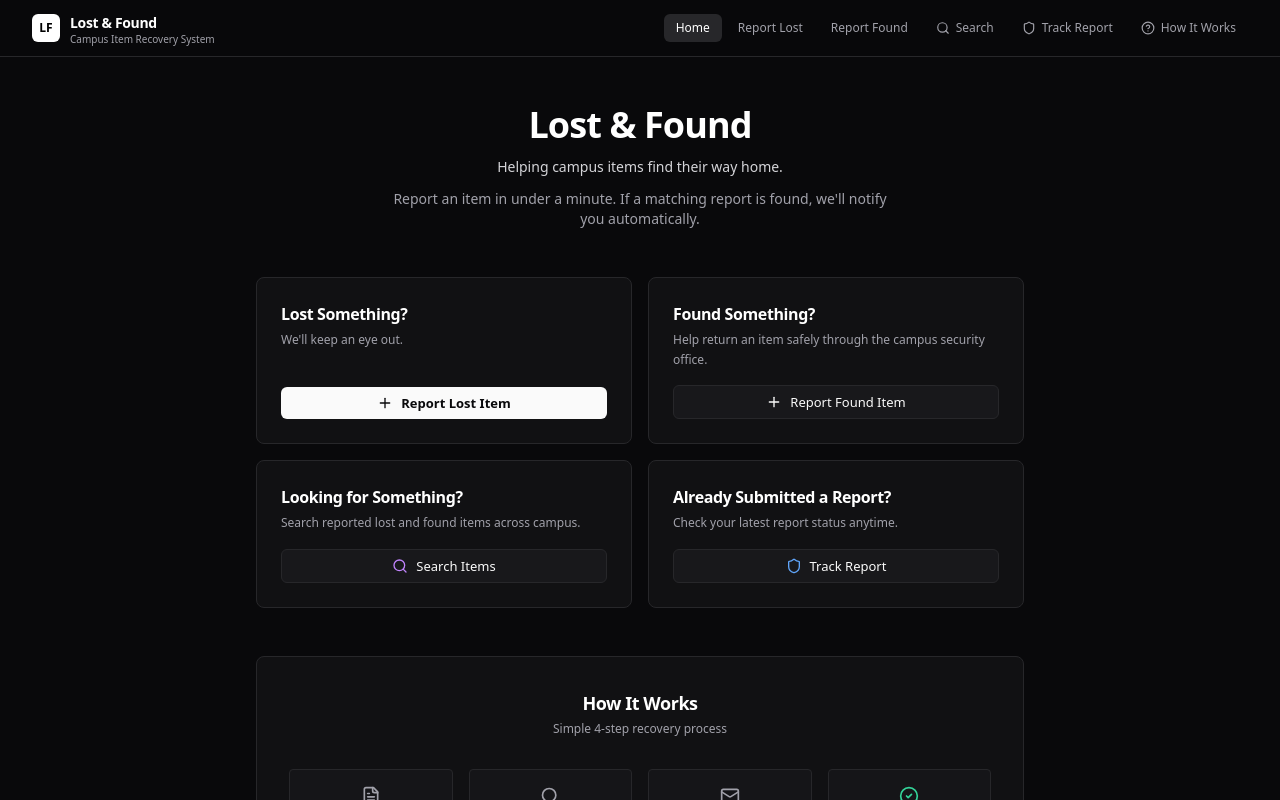
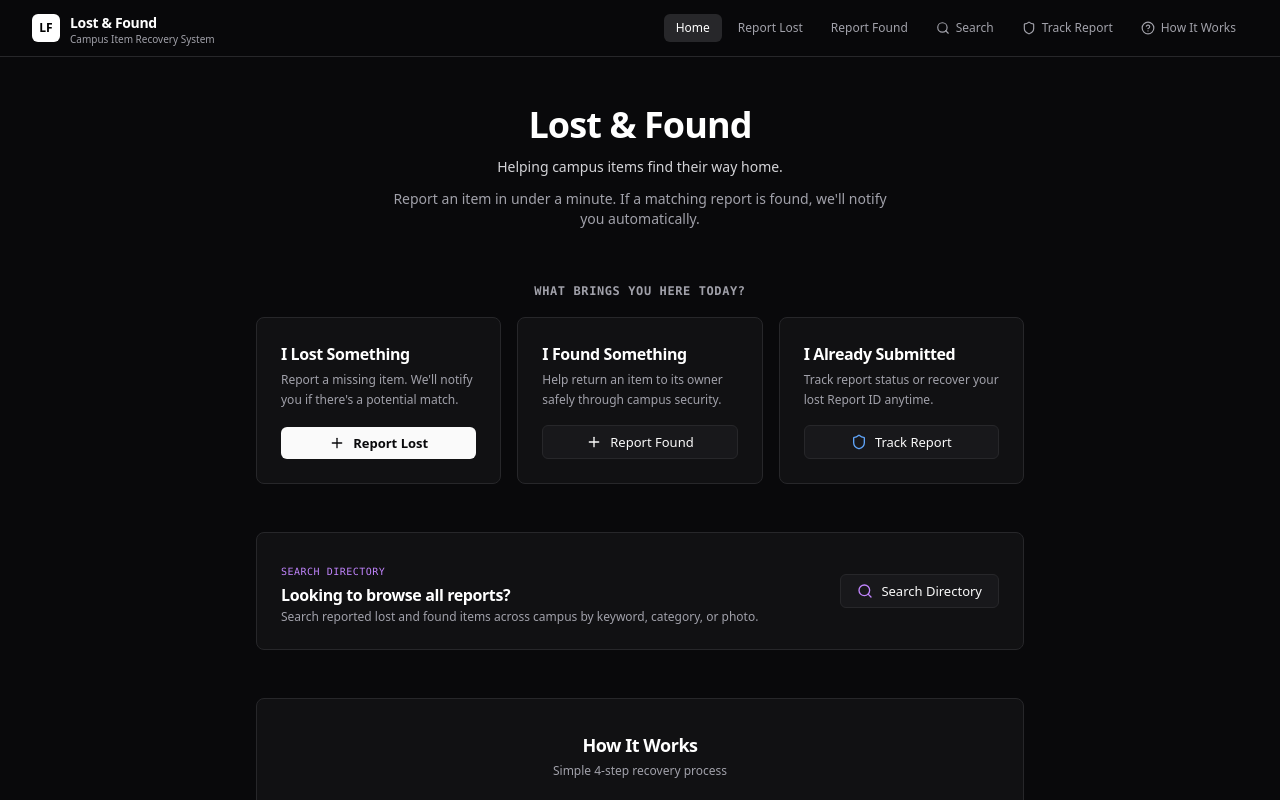
Before and after one commit to a7hu-15/lost-and-found, a React (Vite) app in the folder frontend/: page / in a window 1280 px wide. Shown: the top 800 px of the page. Built offline with nearby package versions, Linux system fonts and the light colour scheme.

Commit message:
docs: Comprehensive enterprise README with Mermaid ERD, sequence diagrams, & journey choice UI

```diff
--- a/frontend/src/pages/Home.tsx
+++ b/frontend/src/pages/Home.tsx
@@ -19,57 +19,50 @@ export const Home: React.FC = () => {
         </p>
       </div>
 
-      {/* Four Equal Action Cards */}
-      <div className="grid grid-cols-1 sm:grid-cols-2 gap-4">
+      {/* Main Journey Section: What brings you here today? */}
+      <div className="space-y-4">
+        <div className="text-center">
+          <span className="text-xs font-mono font-semibold uppercase tracking-wider text-zinc-400">
+            What brings you here today?
+          </span>
+        </div>
 
-        {/* 1. Lost Something */}
+        <div className="grid grid-cols-1 sm:grid-cols-3 gap-4">
+
+          {/* Journey 1: I Lost Something */}
           <div className="saas-card p-6 flex flex-col justify-between space-y-4 border-l-4 border-l-rose-500 hover:border-zinc-700 transition-all">
             <div>
-            <h2 className="text-base font-bold text-white tracking-tight">Lost Something?</h2>
+              <h2 className="text-base font-bold text-white tracking-tight">I Lost Something</h2>
               <p className="text-xs text-zinc-400 mt-1 leading-relaxed">
-              We'll keep an eye out.
+                Report a missing item. We'll notify you if there's a potential match.
               </p>
             </div>
             <Link to="/report-lost" className="saas-button-primary text-xs py-2.5 px-4 flex items-center justify-center gap-2">
               <Plus className="w-4 h-4" />
-            Report Lost Item
+              Report Lost
             </Link>
           </div>
 
-        {/* 2. Found Something */}
+          {/* Journey 2: I Found Something */}
           <div className="saas-card p-6 flex flex-col justify-between space-y-4 border-l-4 border-l-emerald-500 hover:border-zinc-700 transition-all">
             <div>
-            <h2 className="text-base font-bold text-white tracking-tight">Found Something?</h2>
+              <h2 className="text-base font-bold text-white tracking-tight">I Found Something</h2>
               <p className="text-xs text-zinc-400 mt-1 leading-relaxed">
-              Help return an item safely through the campus security office.
+                Help return an item to its owner safely through campus security.
               </p>
             </div>
             <Link to="/report-found" className="saas-button-secondary text-xs py-2.5 px-4 flex items-center justify-center gap-2">
               <Plus className="w-4 h-4" />
-            Report Found Item
+              Report Found
             </Link>
           </div>
 
-        {/* 3. Looking for Something */}
-        <div className="saas-card p-6 flex flex-col justify-between space-y-4 border-l-4 border-l-purple-500 hover:border-zinc-700 transition-all">
-          <div>
-            <h2 className="text-base font-bold text-white tracking-tight">Looking for Something?</h2>
-            <p className="text-xs text-zinc-400 mt-1 leading-relaxed">
-              Search reported lost and found items across campus.
-            </p>
-          </div>
-          <Link to="/search" className="saas-button-secondary text-xs py-2.5 px-4 flex items-center justify-center gap-2">
-            <Search className="w-4 h-4 text-purple-400" />
-            Search Items
-          </Link>
-        </div>
-
-        {/* 4. Already Submitted a Report */}
+          {/* Journey 3: I Already Submitted a Report */}
           <div className="saas-card p-6 flex flex-col justify-between space-y-4 border-l-4 border-l-blue-500 hover:border-zinc-700 transition-all">
             <div>
-            <h2 className="text-base font-bold text-white tracking-tight">Already Submitted a Report?</h2>
+              <h2 className="text-base font-bold text-white tracking-tight">I Already Submitted</h2>
               <p className="text-xs text-zinc-400 mt-1 leading-relaxed">
-              Check your latest report status anytime.
+                Track report status or recover your lost Report ID anytime.
               </p>
             </div>
             <Link to="/track" className="saas-button-secondary text-xs py-2.5 px-4 flex items-center justify-center gap-2">
@@ -78,6 +71,20 @@ export const Home: React.FC = () => {
             </Link>
           </div>
 
+        </div>
+      </div>
+
+      {/* Secondary Search Option Banner */}
+      <div className="saas-card p-6 flex flex-col sm:flex-row sm:items-center justify-between gap-4 border-l-4 border-l-purple-500">
+        <div>
+          <span className="text-[10px] font-mono uppercase tracking-wider text-purple-400">Search Directory</span>
+          <h2 className="text-base font-bold text-white tracking-tight mt-0.5">Looking to browse all reports?</h2>
+          <p className="text-xs text-zinc-400 mt-0.5">Search reported lost and found items across campus by keyword, category, or photo.</p>
+        </div>
+        <Link to="/search" className="saas-button-secondary text-xs py-2.5 px-5 flex items-center justify-center gap-2 shrink-0">
+          <Search className="w-4 h-4 text-purple-400" />
+          Search Directory
+        </Link>
       </div>
 
       {/* How It Works Section */}
```
Also changed, not shown: 1 other file (tests, documents, lock files or other folders). Lines whose indentation alone changed are shown as unchanged.
